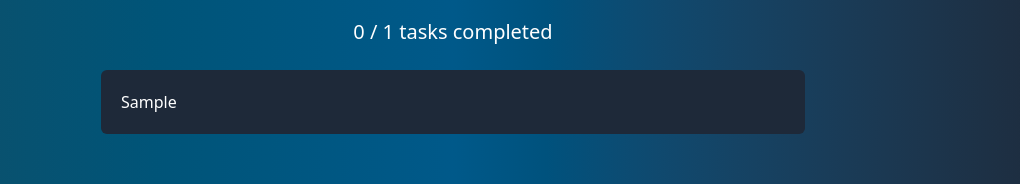
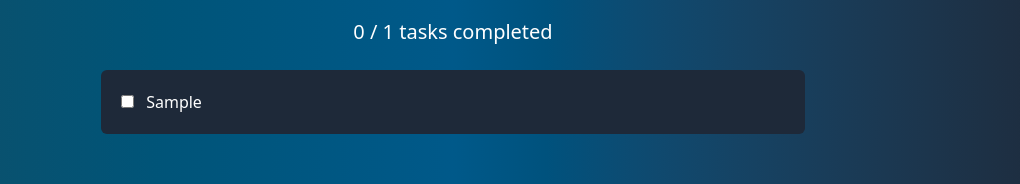
Before and after one commit to MmmarRTha/vue_todo_app, a Vue app: page / in a window 1280 px wide. Both pictures are taken after typing "Sample" into the empty fields and a click on the button "Add". Shown: the part 244-428 px from the top of the page, without its empty margins (187-1207 px from the left). Built offline with nearby package versions, Linux system fonts and the light colour scheme.

Commit message:
- update: feature/list_rendering - add task completion toggle functionality

```diff
--- a/src/App.vue
+++ b/src/App.vue
@@ -14,6 +14,13 @@ function addTask(newTask: string) {
         done: false,
     });
 }
+
+function toggleDone(id: string) {
+    const task = tasks.value.find((task) => task.id === id);
+    if (task) {
+        task.done = !task.done;
+    }
+}
 </script>
 
 <template>
@@ -24,6 +31,6 @@ function addTask(newTask: string) {
         <TaskForm  @add-task="addTask"/>
         <h3 class="mt-6 text-xl text-center text-white font-medium" v-if="!tasks.length">Add a task to get started.</h3>
         <h3 class="mt-6 text-xl text-center text-white font-medium" v-else>0 / {{ tasks.length }} tasks completed</h3>
-        <TaskList :tasks />
+        <TaskList :tasks  @toggle-done="toggleDone" />
     </main>
 </template>
--- a/src/components/TaskList.vue
+++ b/src/components/TaskList.vue
@@ -4,10 +4,22 @@ import type { Task } from '../types';
 const props = defineProps<{
     tasks: Task[]
 }>();
+
+const emits = defineEmits<{
+    toggleDone: [id: string]
+}>();
 </script>
 
 <template>
     <article v-for="task in props.tasks" :key="task.id" class="bg-gray-800 text-white p-5 rounded-md mt-6">
-        {{ task.title }}
+        <label>
+            <input
+            @input="emits('toggleDone', task.id)"
+            :checked="task.done"
+            type="checkbox"
+            class="mr-2"
+            >
+            {{ task.title }}
+        </label>
     </article>
 </template>
```
